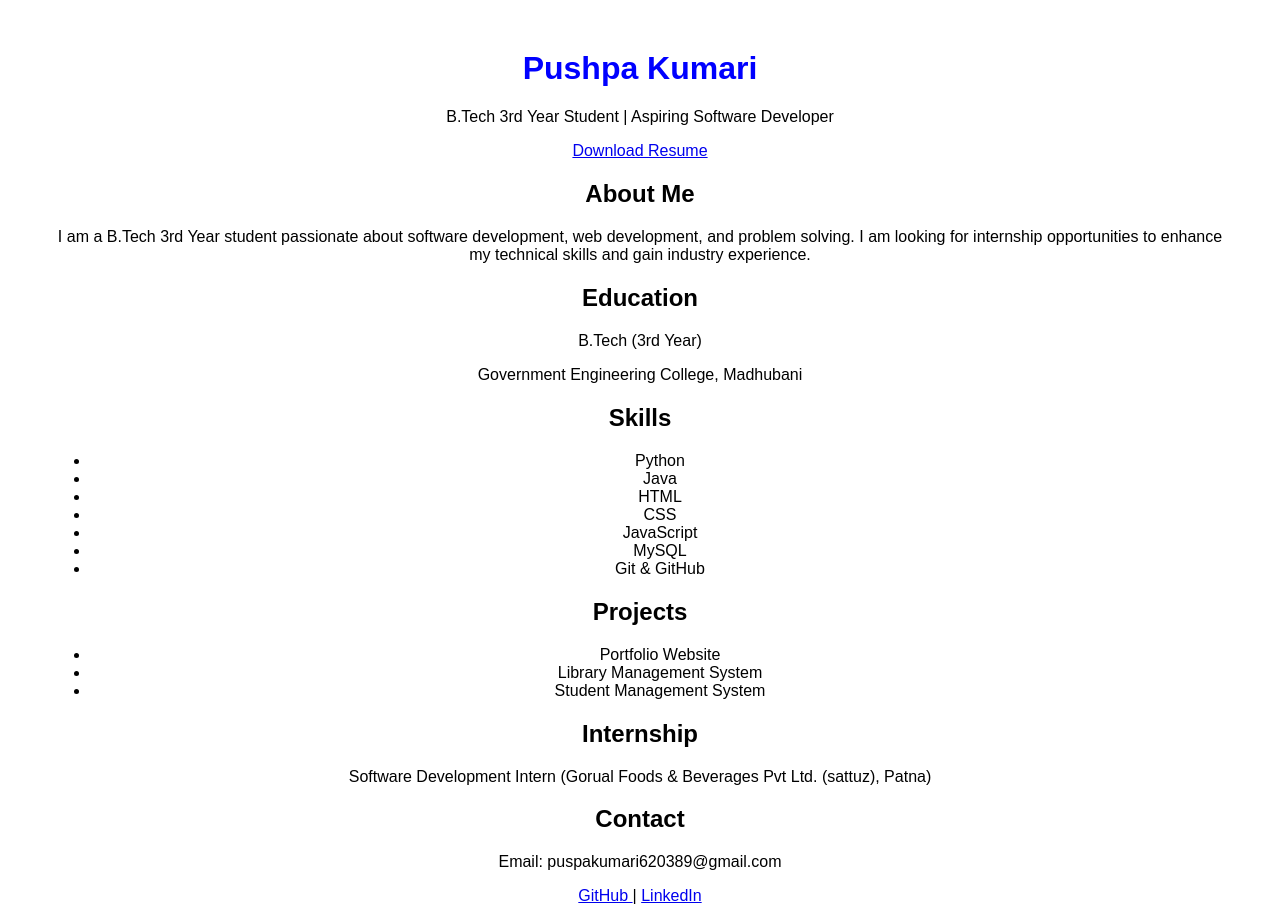
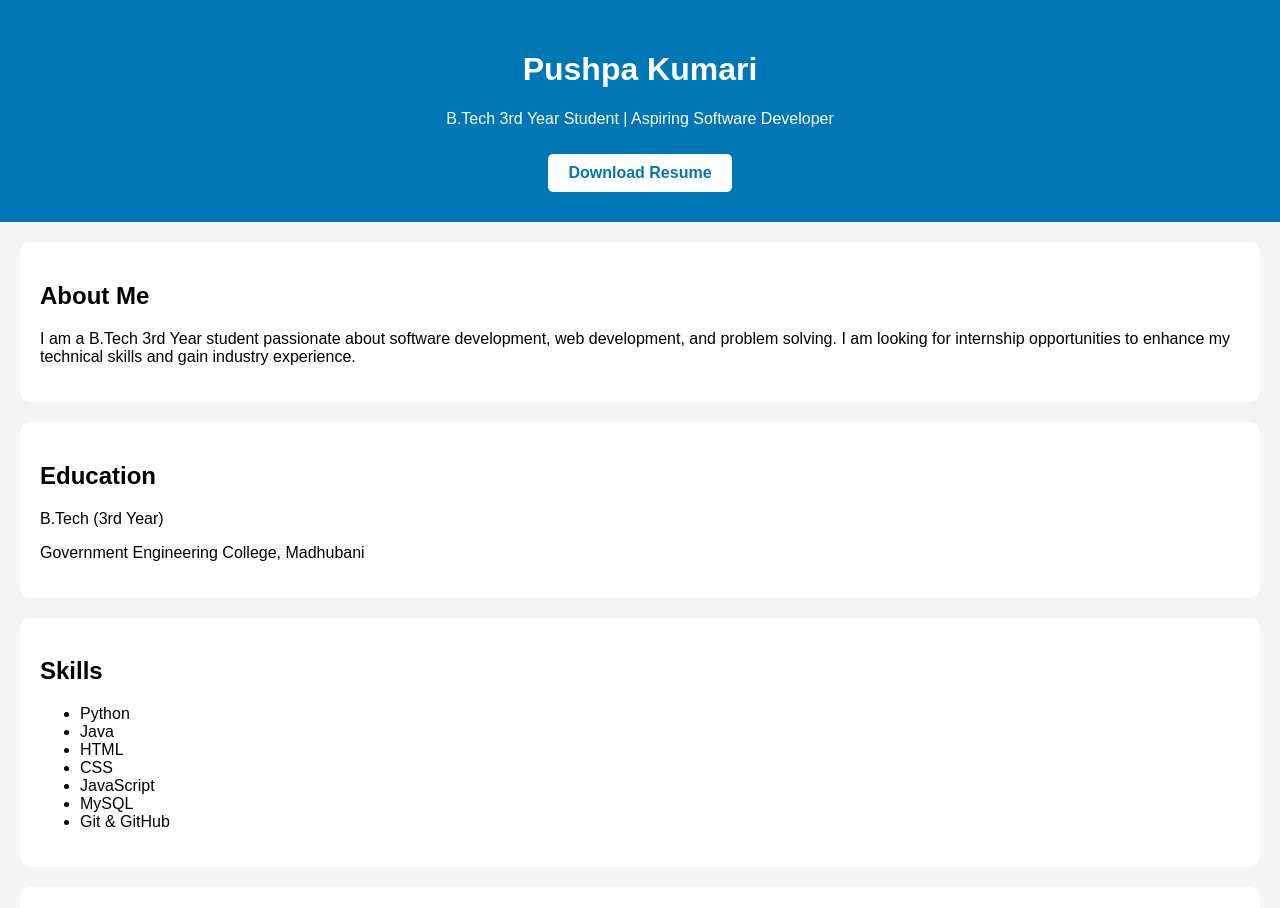
Before and after one commit to Pushpakumari13/portfolio-website, a plain HTML site: page index.html in a window 1280 px wide. Shown: the top 908 px of the page. Drawn offline with Linux system fonts and the light colour scheme; a script that the page names is missing.

Commit message:
Update style.css

```diff
--- a/style.css
+++ b/style.css
@@ -1,9 +1,37 @@
 body {
     font-family: Arial, sans-serif;
-    text-align: center;
-    margin: 50px;
+    margin: 0;
+    padding: 0;
+    background: #f4f4f4;
 }
 
-h1 {
-    color: blue;
+header {
+    text-align: center;
+    background: #0077b5;
+    color: white;
+    padding: 30px;
 }
+
+.profile-img {
+    width: 180px;
+    height: 180px;
+    border-radius: 50%;
+}
+
+section {
+    background: white;
+    margin: 20px;
+    padding: 20px;
+    border-radius: 10px;
+}
+
+.btn {
+    display: inline-block;
+    background: white;
+    color: #0077b5;
+    padding: 10px 20px;
+    text-decoration: none;
+    border-radius: 5px;
+    margin-top: 10px;
+    font-weight: bold;
+}
```
